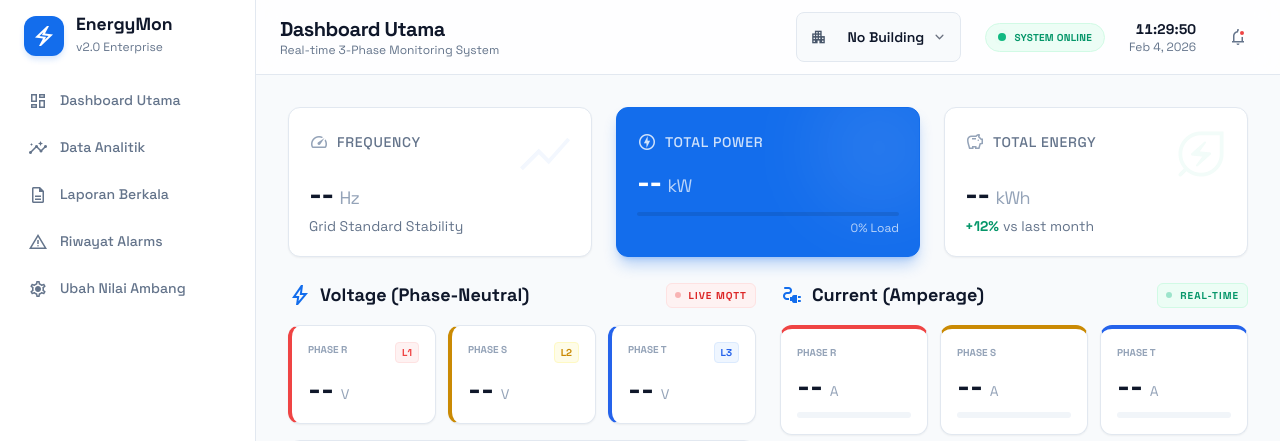
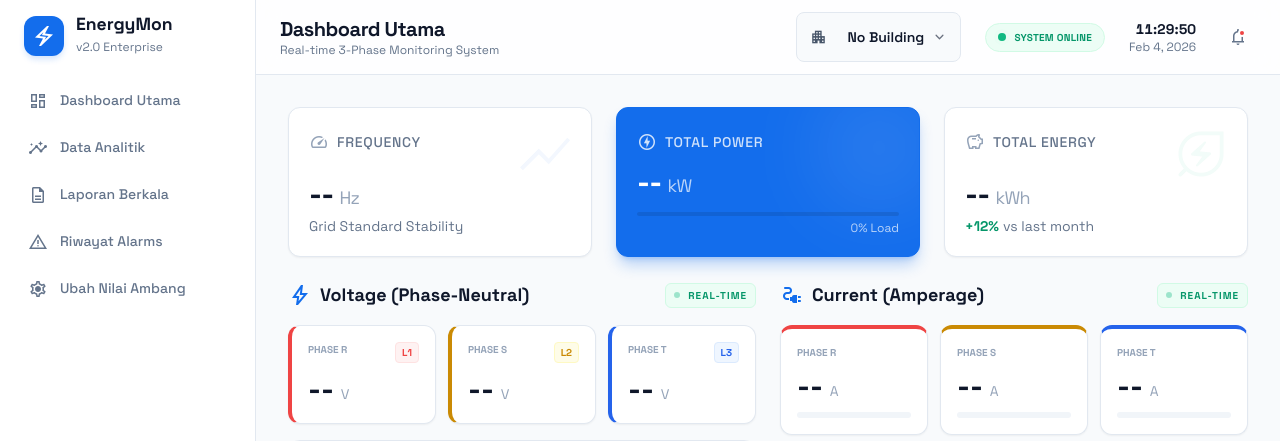
Before and after one commit to NadilaAmaliaaa/monitoring-listrik, a Flask app: template templates/dashboard.html in a window 1280 px wide. Shown: the top 441 px of the page. Run offline with Flask 3, Linux system fonts and the light colour scheme; the template is opened without the code that fills it, so the values that code supplies are empty; some libraries are stand-ins or nearby versions.

Commit message:
ref: label

```diff
--- a/templates/dashboard.html
+++ b/templates/dashboard.html
@@ -108,9 +108,9 @@
           <span class="material-symbols-outlined text-primary">bolt</span>
           Voltage (Phase-Neutral)
         </h3>
-        <div class="flex items-center gap-2 bg-red-50 px-2 py-1 rounded-md border border-red-100">
-          <span class="size-1.5 rounded-full bg-red-500 animate-live-pulse"></span>
-          <span class="text-[10px] text-red-600 font-bold uppercase tracking-widest">Live MQTT</span>
+        <div class="flex items-center gap-2 bg-emerald-50 px-2 py-1 rounded-md border border-emerald-100">
+          <span class="size-1.5 rounded-full bg-emerald-500 animate-live-pulse"></span>
+          <span class="text-[10px] text-emerald-600 font-bold uppercase tracking-widest">Real-time</span>
         </div>
       </div>
 
```
